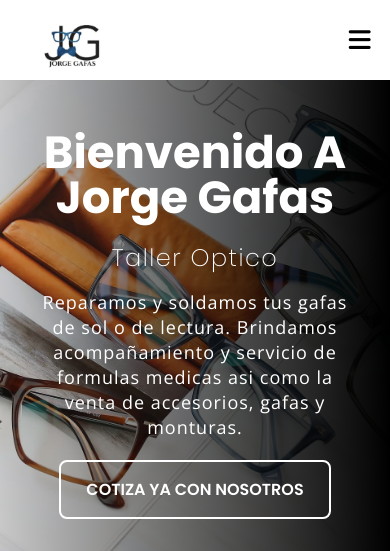
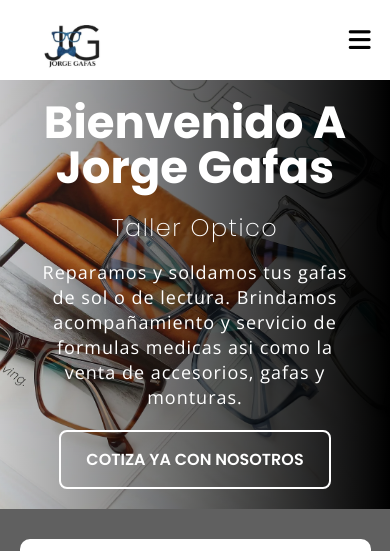
Before and after one commit to Cristian-ADSI/poliandino-H04, a plain HTML site: page index.html in a window 390 px wide. Shown: the top 551 px of the page. Drawn offline with nearby package versions, Linux system fonts and the light colour scheme.

Commit message:
Fix Responsive 2

```diff
--- a/sass/components/_hero.scss
+++ b/sass/components/_hero.scss
@@ -49,6 +49,9 @@
 
 @media only screen and (max-width: 768px) {
     .hero-section {
+
+        padding: 20px 0;
+        height: auto;
         &__title {
             font-size: 45px;
             line-height: 45px;
```
Also changed, not shown: css/style-home.min.css, 1 other file.
